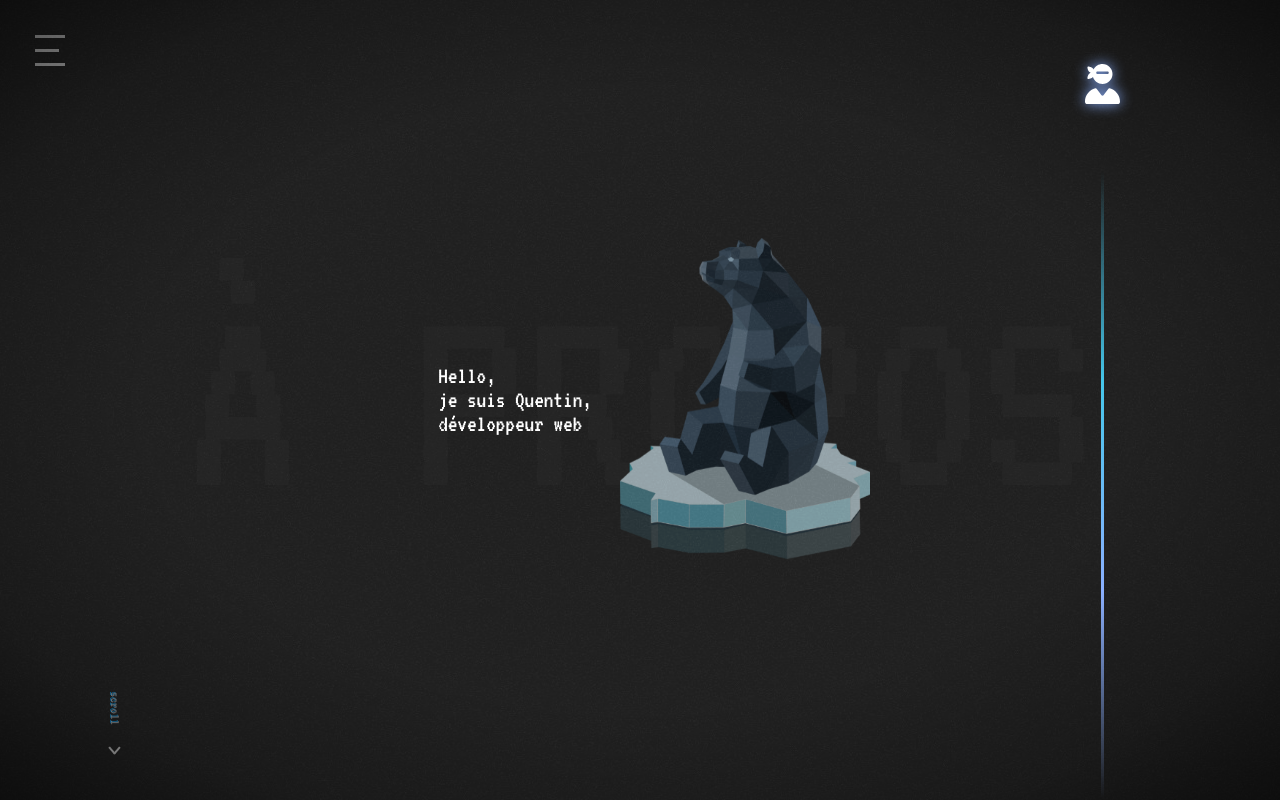
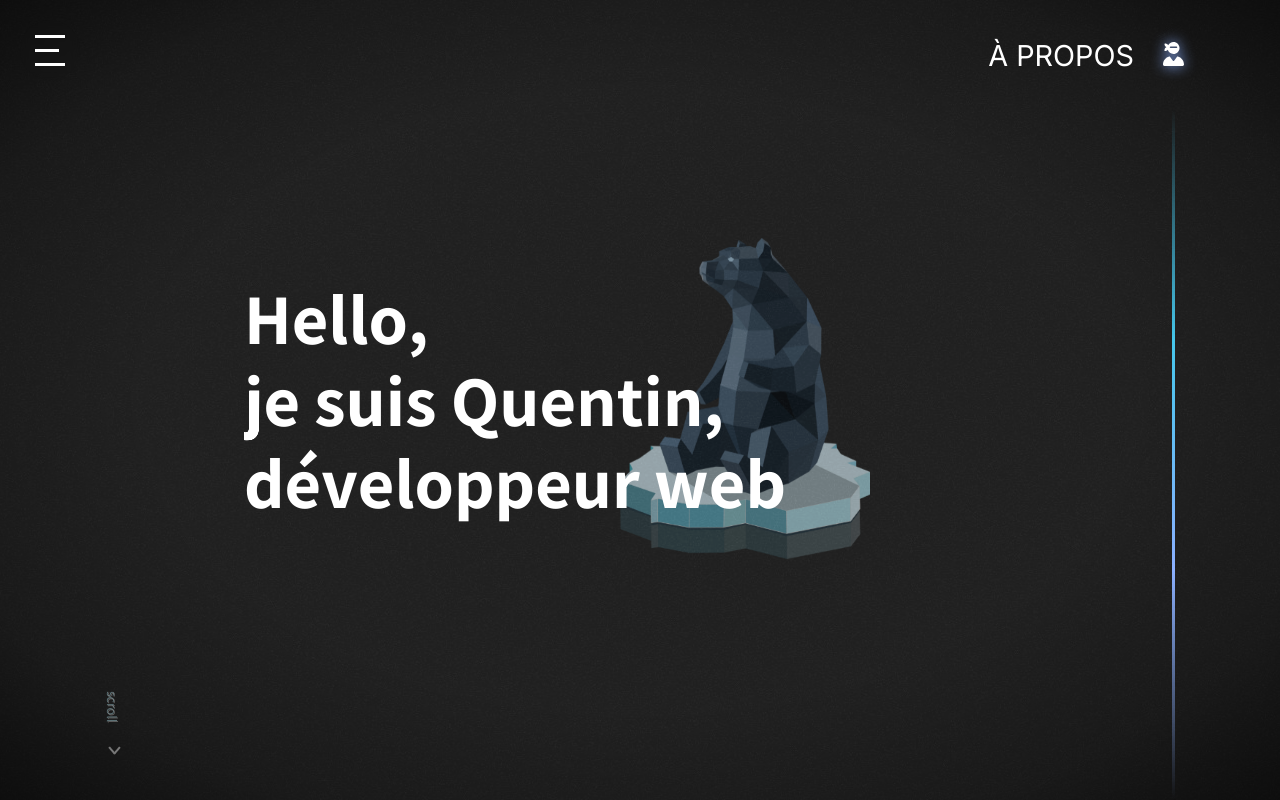
Before and after one commit to Qintavius/portfolio_2K23, a React (Create React App) app: page / in a window 1280 px wide. Shown: the top 800 px of the page. Built offline with nearby package versions, Linux system fonts and the light colour scheme.

Commit message:
[UPDATE] Update style

```diff
--- a/src/styles/mixins.scss
+++ b/src/styles/mixins.scss
@@ -11,7 +11,7 @@
 }
 
 @mixin desktop {
-  @media screen and (min-width: 1200px) {
+  @media screen and (min-width: 1024px) {
     @content;
   }
 }
--- a/src/styles/style.scss
+++ b/src/styles/style.scss
@@ -5,16 +5,25 @@
   margin: 0;
   padding: 0;
   list-style-type: none;
-  font-family: "VT323", monospace;
-  font-weight: 400;
 }
 
+//  Font import
+
+@import url("https://fonts.googleapis.com/css2?family=Assistant:wght@400;500;600;700&display=swap");
+@import url("https://fonts.googleapis.com/css2?family=Inter:wght@400;900&display=swap");
+
 html {
-  background: var(--layout);
+  font-size: 60%;
+  -webkit-text-size-adjust: 100%;
+  min-width: 320px;
+  font-family: "Assistant", sans-serif;
+  color-scheme: dark light;
 }
 
 body {
+  background: var(--layout);
   overflow-x: hidden;
+  color: var(--text-content);
   &::-webkit-scrollbar {
     display: none;
   }
@@ -24,7 +33,7 @@ body {
   position: relative;
   -ms-overflow-style: none;
   scrollbar-width: none;
-  z-index: 10;
+  z-index: 1;
 
   &::after {
     content: "";
@@ -77,38 +86,54 @@ body {
   flex-direction: column;
   justify-content: center;
   width: 100%;
-  height: 100svh;
-  color: var(--text-content);
+  height: max-content;
+  min-height: 100svh;
+  margin-inline: auto;
   overflow: hidden;
 
-  &:before,
-  &:after {
+  &:before {
     content: "";
     position: absolute;
-    left: -48px;
-    top: -8px;
+    left: 0px;
+    top: -4px;
     writing-mode: vertical-lr;
     text-orientation: mixed;
     text-transform: uppercase;
-    font-size: clamp(12.5rem, 10.4545rem + 9.0909vw, 25rem);
-    color: var(--layout-text);
-    z-index: -1;
-    transition: all 1s;
+    font-size: clamp(7.5rem, -17.517rem + 67.6254vw, 22.6rem);
+    font-family: "Inter", sans-serif;
+    font-weight: 900;
+    white-space: nowrap;
+    line-height: 70%;
+    color: var(--text-content);
+    opacity: 0.1;
+    filter: brightness(0.7);
+    z-index: -100;
+    transition: 1s;
 
     @include desktop {
-      display: flex;
-      align-items: center;
-      justify-content: center;
+      top: 3.7rem;
+      right: 15rem;
       left: initial;
-      top: initial;
-      width: 100%;
-      writing-mode: horizontal-tb;
+      border-right: 2px solid rgba(255, 255, 255, 0);
+      font-size: 3rem;
+      font-weight: 400;
+      line-height: 137%;
+      writing-mode: initial;
+      opacity: 1;
+      filter: brightness(1);
+      font-weight: 400;
+      z-index: 1;
     }
   }
 }
 
+h1 {
+  font-size: clamp(3rem, 2.5357rem + 3.6652vw, 8.2rem);
+  font-weight: 700;
+  line-height: 1.15;
+}
+
 // Sections titles for accessibility
-
 h2 {
   position: absolute;
   visibility: hidden;
@@ -116,15 +141,7 @@ h2 {
   width: 0;
 }
 
-//  Font import
-
-// Monospace :
-// - regular 400
-
-@import url("https://fonts.googleapis.com/css2?family=VT323&display=swap");
-
 // Colors variables
-
 :root {
   --layout: #252525;
   --layout-body: rgb(0, 0, 0);
@@ -133,7 +150,7 @@ h2 {
   --layout-menu: rgb(32, 32, 32);
 
   --text-content: rgb(255, 255, 255);
-  --text-color: rgb(17, 153, 228);
+  --text-color: rgb(177, 223, 233);
   --text-menu: rgb(158, 158, 158);
 
   --more-color: #0c76a0;
@@ -171,18 +188,21 @@ a {
 
 // Animations
 
+// FLoating effect for bear
 @keyframes floating {
   50% {
     transform: translate(-3%, 5%);
   }
 }
 
+// Iceberg moving effect
 @keyframes iceberg {
   50% {
     transform: translate(3%, -1%);
   }
 }
 
+// Glitch shadow part text
 @keyframes glitch {
   0% {
     text-shadow: 2px 0px 0 rgba(255, 0, 0, 0), -2px -1px 0 rgba(0, 255, 0, 0),
@@ -214,6 +234,7 @@ a {
   }
 }
 
+// Glitch top side text
 @keyframes glitch-first {
   0% {
     transform: translate(0px, 0px);
@@ -237,6 +258,7 @@ a {
   }
 }
 
+// Glitch bottom side text
 @keyframes glitch-last {
   0% {
     transform: translate(0px, 0px);
@@ -261,6 +283,7 @@ a {
   }
 }
 
+// Grain background mask animation
 @keyframes grain {
   0% {
     transform: translate(0, 0);
@@ -296,3 +319,14 @@ a {
     transform: translate(0, 0);
   }
 }
+
+// Text infinite ticker
+@keyframes ticker {
+  0% {
+    transform: translateX(0);
+  }
+
+  100% {
+    transform: translateX(-100%);
+  }
+}
```
